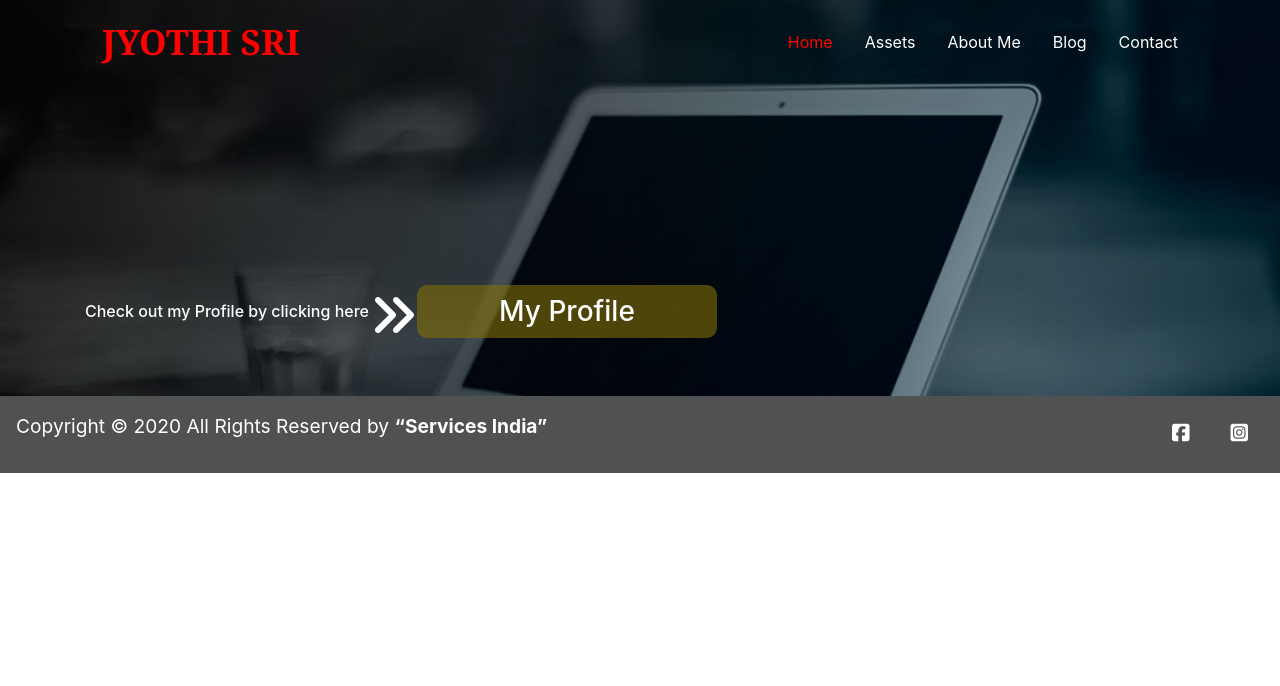
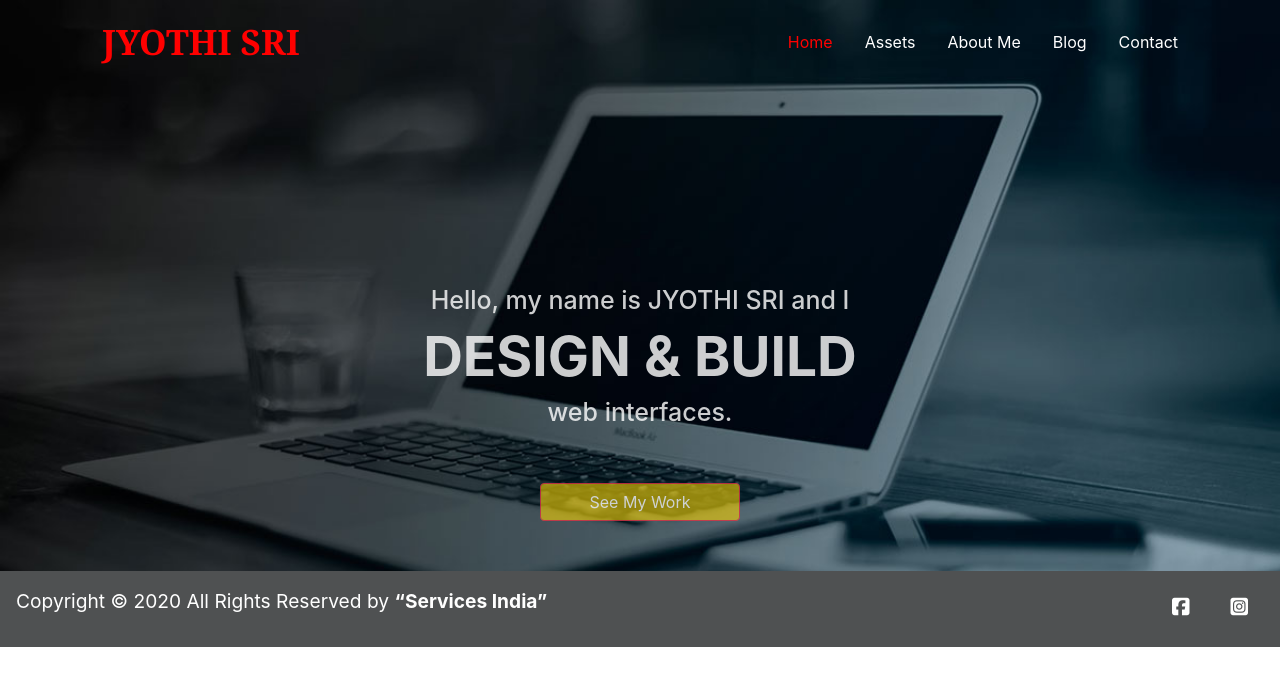
Before and after one commit to coder0221/portfolio, a plain HTML site: page index.html in a window 1280 px wide. Drawn offline with nearby package versions, Linux system fonts and the light colour scheme; some icons are missing.

Commit message:
Fourth Commit

```diff
--- a/about.css
+++ b/about.css
@@ -11,6 +11,7 @@ body {
 
 .nav-item:hover {
     color: rgb(218, 64, 64);
+    transform: scale(1.1);
 }
 
 .name {
--- a/assets.css
+++ b/assets.css
@@ -11,6 +11,7 @@ body {
 
 .nav-item:hover {
     color: rgb(218, 64, 64);
+    transform: scale(1.1);
 }
 
 .name {
--- a/blog.css
+++ b/blog.css
@@ -11,6 +11,7 @@ body {
 
 .nav-item:hover {
     color: rgb(218, 64, 64);
+    transform: scale(1.1);
 }
 
 .name {
--- a/contact.css
+++ b/contact.css
@@ -11,6 +11,7 @@ body {
 
 .nav-item:hover {
     color: rgb(218, 64, 64);
+    transform: scale(1.1);
 }
 
 .name {
--- a/index.css
+++ b/index.css
@@ -31,26 +31,49 @@
 }
 
 h3 {
-    background-color: rgba(131, 112, 6, 0.589);
+    background-color: rgba(233, 208, 69, 0.589);
     border-radius: 10px;
     color: white;
     width: 300px;
     padding: 10px;
+    justify-content: center;
+    align-items: center;
     text-align: center;
 }
 
 .mid {
     padding-top: 200px;
     padding-bottom: 50px;
-    display: flex;
+    justify-content: center;
     align-items: center;
+    text-align: center;
+    opacity: 0.8;
+}
+
+h6 {
+    font-size: 25px;
+}
+
+h1 {
+    font-size: 55px;
 }
 
 a {
     text-decoration: none;
+    color: white;
 }
 
 a:hover {
     text-decoration: none;
+    color: white;
     transform: scale(1.1);
 }
+
+.btn {
+    text-align: center;
+    align-items: center;
+    justify-content: center;
+    color: white;
+    background-color: rgba(255, 217, 0, 0.719);
+    width: 200px;
+}
--- a/index.html
+++ b/index.html
@@ -36,11 +36,16 @@
             <!--Navbar ends-->
 
             <div class="container mid text-white">
-                <h6>Check out my Profile by clicking here </h6>
+                <!-- <h6>Check out my Profile by clicking here </h6>
                 <i class="fas fa-angle-double-right fa-3x"></i>
                 <a href="about.html">
                     <h3> My Profile</h3>
-                </a>
+                </a> -->
+                <h6>Hello, my name is JYOTHI SRI and I </h6>
+                <h1> <b> DESIGN & BUILD </b> </h1>
+                <h6> web interfaces.</h6><br><br>
+                <button class="btn btn-danger"><a href="assets.html">See My Work</a></button>
+                <br>
             </div>
         </div>
 
```
Also changed, not shown: 1 other file.
